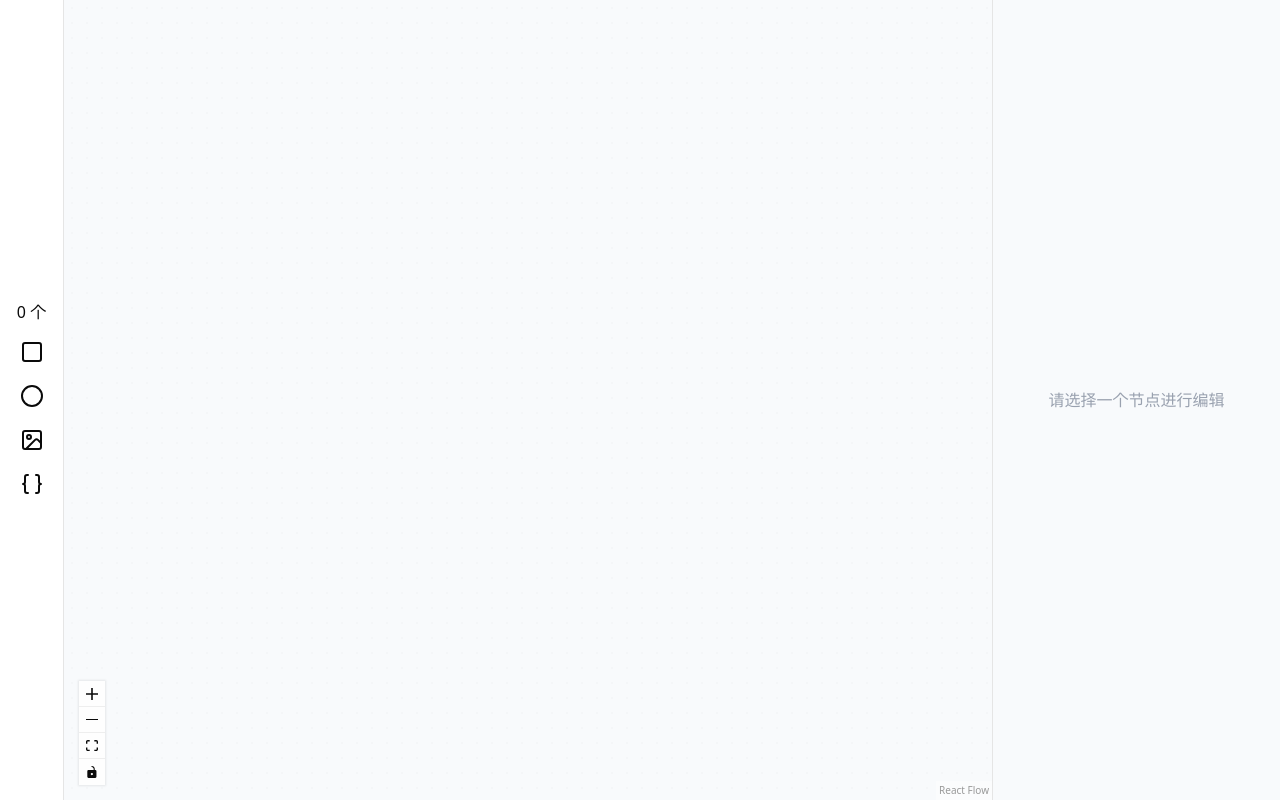
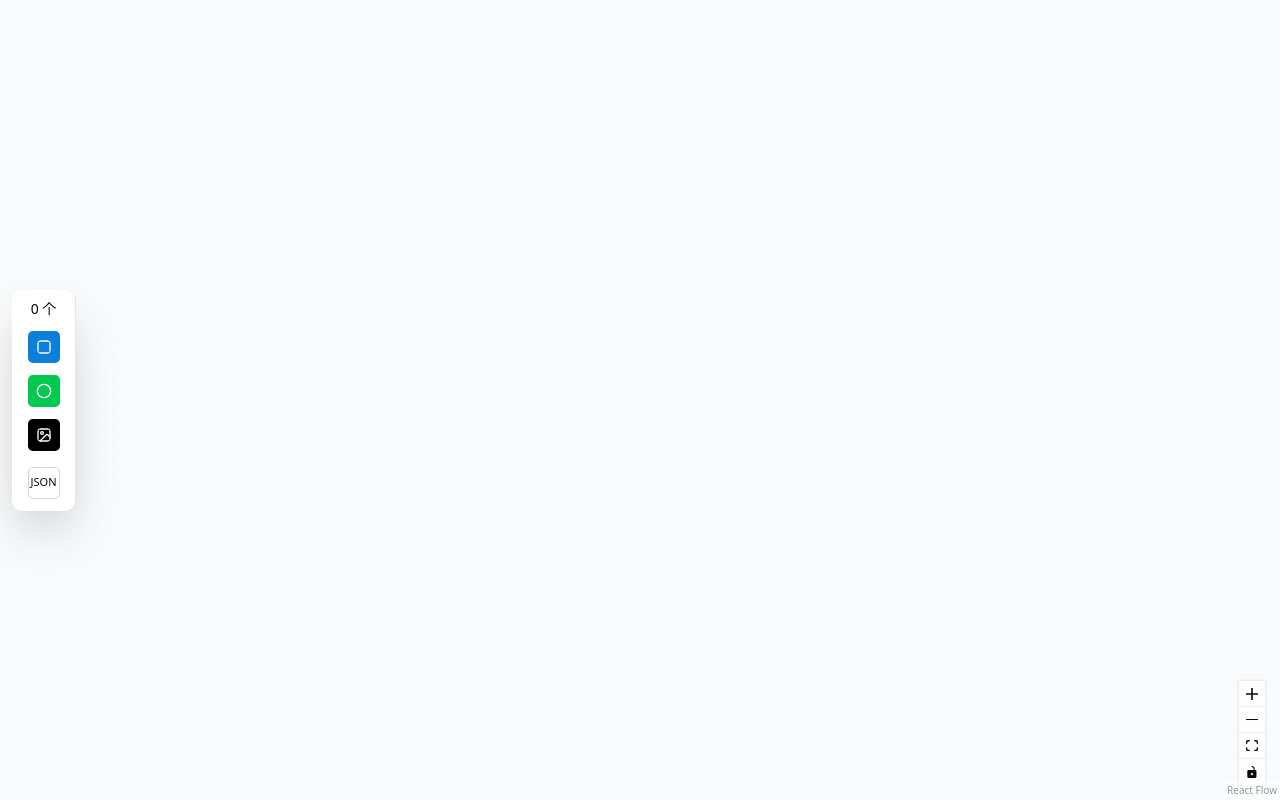
Before and after one commit to stillNotEthan/moon-ai-frontend, a Next.js app: page / in a window 1280 px wide. Built offline with nearby package versions, Linux system fonts and the light colour scheme.

Commit message:
update: upgrade UI style

```diff
--- a/src/app/page.tsx
+++ b/src/app/page.tsx
@@ -15,7 +15,7 @@ import { v4 as uuidv4 } from 'uuid';
 import Canvas from '@/components/custom/Canvas/Canvas';
 import Sidebar from '@/components/custom/Sidebar/Sidebar';
 import AttributesPanel from '@/components/custom/Panel/Panel';
-
+import JsonPanel from '@/components/custom/Json-panel/JsonPanel';
 import { rectConfig } from '@/components/nodes/RectNode/config';
 import { circleConfig } from '@/components/nodes/CircleNode/config';
 import { imageConfig } from '@/components/nodes/ImageNode/config';
@@ -32,13 +32,31 @@ export default function Home() {
   const [nodes, setNodes] = useState<Node[]>([]);
   const [edges, setEdges] = useState<Edge[]>([]);
   const [selectedNode, setSelectedNode] = useState<any>(null);
+  const [showJsonPanel, setShowJsonPanel] = useState(false);
 
   const onNodesChange = useCallback(
     (changes: NodeChange[]) => {
-      console.log('Nodes changed:', changes);
-      setNodes((nds) => applyNodeChanges(changes, nds));
+      setNodes((nds) => {
+        const updatedNodes = applyNodeChanges(changes, nds);
+
+        if (selectedNode) {
+          const positionChange = changes.find(
+            (change) => change.type === 'position' && change.id === selectedNode.id && change.position
+          );
+
+          if (positionChange && positionChange.type === 'position' && positionChange.position) {
+            setSelectedNode((prev: any) => ({
+              ...prev,
+              x: positionChange.position!.x,
+              y: positionChange.position!.y,
+            }));
+          }
+        }
+
+        return updatedNodes;
+      });
     },
-    [],
+    [selectedNode],
   );
 
   const onEdgesChange = useCallback(
@@ -109,11 +127,16 @@ export default function Home() {
 
   return (
     <div className="h-screen w-screen flex overflow-hidden">
+      <div className="fixed inset-0 z-60 flex items-center justify-start pointer-events-none">
+        <div className="w-16 ml-3 pointer-events-auto">
           <Sidebar
             onAddNode={onAddNode}
             onExport={onExport}
             nodeCount={nodes.length}
+            setShowJsonPanel={setShowJsonPanel}
           />
+        </div>
+      </div>
       <div className="flex-1 relative">
         <Canvas
           nodes={nodes}
@@ -133,24 +156,23 @@ export default function Home() {
           onAddNode={onAddNodeFromDrop}
         />
       </div>
+      {selectedNode && (
+        <div className="fixed inset-0 z-50 flex items-center justify-end pointer-events-none">
+          <div className="pointer-events-auto animate-in slide-in-from-right duration-300">
+            <div className="bg-white rounded-lg shadow-2xl w-80 max-h-[calc(100vh-6rem)] mr-5">
               <AttributesPanel
                 node={selectedNode}
                 onUpdate={(updatedData) => {
-          console.log('[Page] onUpdate received:', updatedData);
                   setSelectedNode(updatedData);
                   setNodes((nds) =>
                     nds.map((node) => {
                       if (node.id === updatedData.id) {
                         const config = nodeConfigs[node.type || 'rect'];
-                console.log('[Page] Processing node:', node.id, 'Type:', node.type, 'Config:', !!config);
 
                         if (config?.onNodeUpdate) {
                           const newNode = config.onNodeUpdate(node, updatedData);
-                  console.log('[Page] Node updated via config:', newNode);
                           return newNode;
                         } else {
-                   // Fallback for types without specific update logic
-                   console.warn('[Page] No update logic for type:', node.type);
                           return node;
                         }
                       }
@@ -158,7 +180,21 @@ export default function Home() {
                     })
                   );
                 }}
+                setSelectedNode={setSelectedNode}
               />
+            </div>
+          </div>
+        </div>
+      )}
+      {
+        showJsonPanel && (
+          <div className="fixed inset-x-0 bottom-0 z-50 flex justify-center pointer-events-none mt-1 pb-2">
+            <div className="pointer-events-auto animate-in slide-in-from-bottom duration-300">
+              <JsonPanel nodes={nodes} edges={edges} setShowJsonPanel={setShowJsonPanel} />
+            </div>
           </div>
         )
       }
+    </div>
+  )
+}
--- /dev/null
+++ b/src/components/custom/Json-panel/JsonPanel.tsx
@@ -0,0 +1,29 @@
+import { Node, Edge } from '@xyflow/react';
+
+interface JsonPanelProps {
+    nodes: Node[];
+    edges: Edge[];
+    setShowJsonPanel: (show: boolean) => void;
+}
+
+const JsonPanel = ({ nodes, edges, setShowJsonPanel }: JsonPanelProps) => {
+    return (
+        <div className="flex flex-col border bg-white border-gray-200 rounded-lg p-4 shadow-lg gap-2 h-[300px] w-[calc(100vw-2rem)]">
+            <div className="flex items-center justify-between">
+                <div className="text-md font-bold">当前配置</div>
+                <button
+                    className="p-1.5 bg-slate-100 hover:bg-slate-200 rounded-md text-[14px]"
+                    aria-label="关闭"
+                    onClick={() => setShowJsonPanel(false)}
+                >
+                    关闭
+                </button>
+            </div>
+            <div className="bg-gray-100 rounded-lg p-2 overflow-y-auto max-h-[calc(100vh-10rem)]">
+                <pre>{JSON.stringify({ nodes, edges }, null, 2)}</pre>
+            </div>
+        </div>
+    );
+};
+
+export default JsonPanel;
--- a/src/components/custom/Sidebar/Sidebar.tsx
+++ b/src/components/custom/Sidebar/Sidebar.tsx
@@ -3,18 +3,18 @@ import {
     Square,
     Circle,
     Image,
-    Braces,
 } from "lucide-react";
 
 interface NodeSidebarProps {
+    nodeCount: number;
     onAddNode: (type: 'rect' | 'circle' | 'image', data?: any) => void;
     onExport: () => void;
-    nodeCount: number;
+    setShowJsonPanel: (show: boolean) => void;
 }
 
 const acceptImageTypes = ['.jpg', '.jpeg', '.png']
 
-const NodeSidebar = ({ onAddNode, onExport, nodeCount }: NodeSidebarProps) => {
+const NodeSidebar = ({ onAddNode, onExport, nodeCount, setShowJsonPanel }: NodeSidebarProps) => {
     const fileInputRef = useRef<HTMLInputElement>(null);
 
     const onDragStart = (event: DragEvent, nodeType: string) => {
@@ -23,35 +23,40 @@ const NodeSidebar = ({ onAddNode, onExport, nodeCount }: NodeSidebarProps) => {
     }
 
     return (
-        <div className="flex flex-col gap-3 p-2 w-16 border-r h-full items-center justify-center z-50 relative bg-transparent">
-            <div>{nodeCount} 个</div>
+        <div className="flex flex-col gap-3 p-2 w-16 border-r h-full items-center justify-center z-50 relative bg-[#ffffff] rounded-lg shadow-2xl">
+            <div className="text-[14px]">{nodeCount} 个</div>
             <div
                 draggable
-                className="p-1 hover:bg-slate-100 rounded cursor-pointer"
+                className="flex items-center justify-center w-8 h-8 p-1 bg-[#0c7fda] rounded-[5px] cursor-pointer"
                 onDragStart={(e) => onDragStart(e, 'rect')}
                 onClick={() => onAddNode('rect')}
             >
                 <Square
-                    className="cursor-pointer hover:bg-slate-100 rounded-md pointer-events-none"
+                    size={16}
+                    className="cursor-pointer text-white rounded-md pointer-events-none"
                 />
             </div>
             <div
                 draggable
-                className="p-1 rounded hover:bg-slate-100 cursor-pointer"
+                className="flex items-center justify-center w-8 h-8 p-1 bg-green-500 rounded-[5px] cursor-pointer"
                 onDragStart={(e) => onDragStart(e, 'circle')}
                 onClick={() => onAddNode('circle')}
             >
                 <Circle
-                    className="cursor-pointer hover:bg-slate-100 rounded-md pointer-events-none"
+                    size={16}
+                    className="cursor-pointer text-white rounded-md pointer-events-none"
                 />
             </div>
             <div
                 draggable
-                className="p-1 rounded hover:bg-slate-100 cursor-pointer"
+                className="flex items-center justify-center w-8 h-8 p-1 bg-black rounded-[5px] cursor-pointer"
                 onDragStart={(e) => onDragStart(e, 'image')}
                 onClick={() => fileInputRef.current?.click()}
             >
-                <Image className="pointer-events-none" />
+                <Image
+                    size={16}
+                    className="cursor-pointer text-white rounded-md pointer-events-none"
+                />
                 <input
                     ref={fileInputRef}
                     type="file"
@@ -69,12 +74,14 @@ const NodeSidebar = ({ onAddNode, onExport, nodeCount }: NodeSidebarProps) => {
                 />
             </div>
             <div className="p-1 rounded hover:bg-slate-100 cursor-pointer">
-                <Braces
-                    className="cursor-pointer"
+                <div
+                    className="w-8 h-8 flex items-center justify-center cursor-pointer text-[11px] border border-gray-300 rounded-[5px] px-2 py-1"
                     onClick={() => {
-                        onExport();
+                        setShowJsonPanel(true);
                     }}
-                />
+                >
+                    JSON
+                </div>
             </div>
         </div>
     )
--- a/src/components/nodes/RectNode/RectNode.tsx
+++ b/src/components/nodes/RectNode/RectNode.tsx
@@ -8,7 +8,7 @@ import { CustomNode } from '../../custom/Canvas/types';
 const RectNode = ({ data, selected }: NodeProps<CustomNode>) => {
     return (
         <div
-            className={`px-4 py-2 shadow-md bg-white border-2 ${selected ? 'border-blue-500' : 'border-gray-200'}`}
+            className={`px-4 py-2 shadow-md rounded-md bg-white border-2 ${selected ? 'border-blue-500' : 'border-gray-200'}`}
             style={{
                 width: data.width,
                 height: data.height,
```
Also changed, not shown: src/components/custom/Canvas/Canvas.tsx (+3 -8 lines), src/components/custom/Panel/Panel.tsx (+32 -5 lines), src/components/custom/Sidebar/types.ts (deleted). Lines whose indentation alone changed are shown as unchanged.
